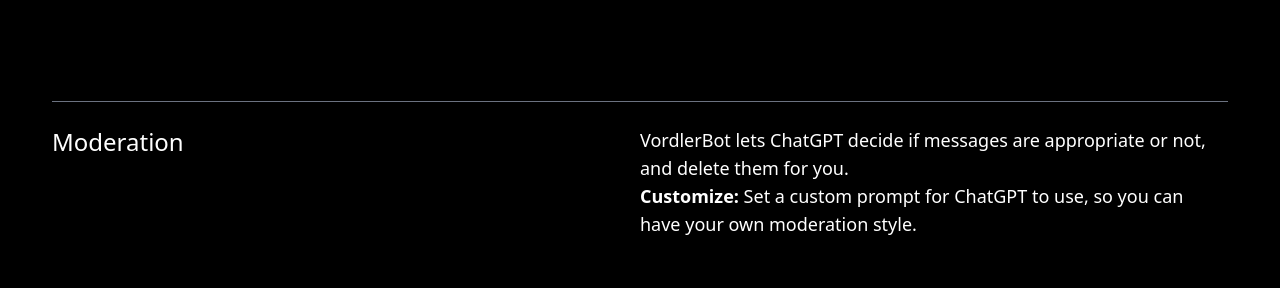
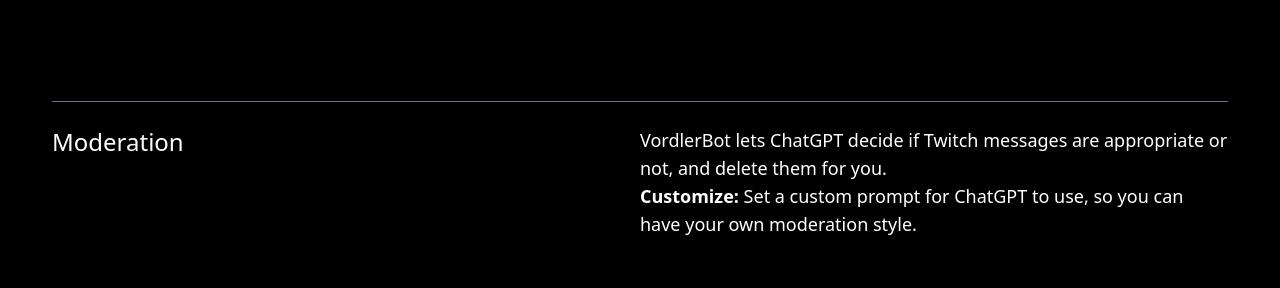
Before and after one commit to EB1811/vordler-bot-landing-page, a SvelteKit app in the folder vordler-bot-landing-page/: page / in a window 1280 px wide. Shown: the part 1000-1288 px from the top of the page. Built offline with nearby package versions, Linux system fonts and the light colour scheme.

Commit message:
features change

```diff
--- a/vordler-bot-landing-page/src/routes/Features.svelte
+++ b/vordler-bot-landing-page/src/routes/Features.svelte
@@ -19,9 +19,10 @@
         >
           <h3 class="text-left text-2xl text-white">Moderation</h3>
           <p class="mt-4 leading-5 text-white lg:mt-0 lg:text-lg">
-            VordlerBot lets ChatGPT decide if messages are appropriate or not,
-            and delete them for you. <br /><b>Customize: </b>Set a custom prompt
-            for ChatGPT to use, so you can have your own moderation style.
+            VordlerBot lets ChatGPT decide if Twitch messages are appropriate or
+            not, and delete them for you. <br /><b>Customize: </b>Set a custom
+            prompt for ChatGPT to use, so you can have your own moderation
+            style.
           </p>
         </div>
         <div
```
